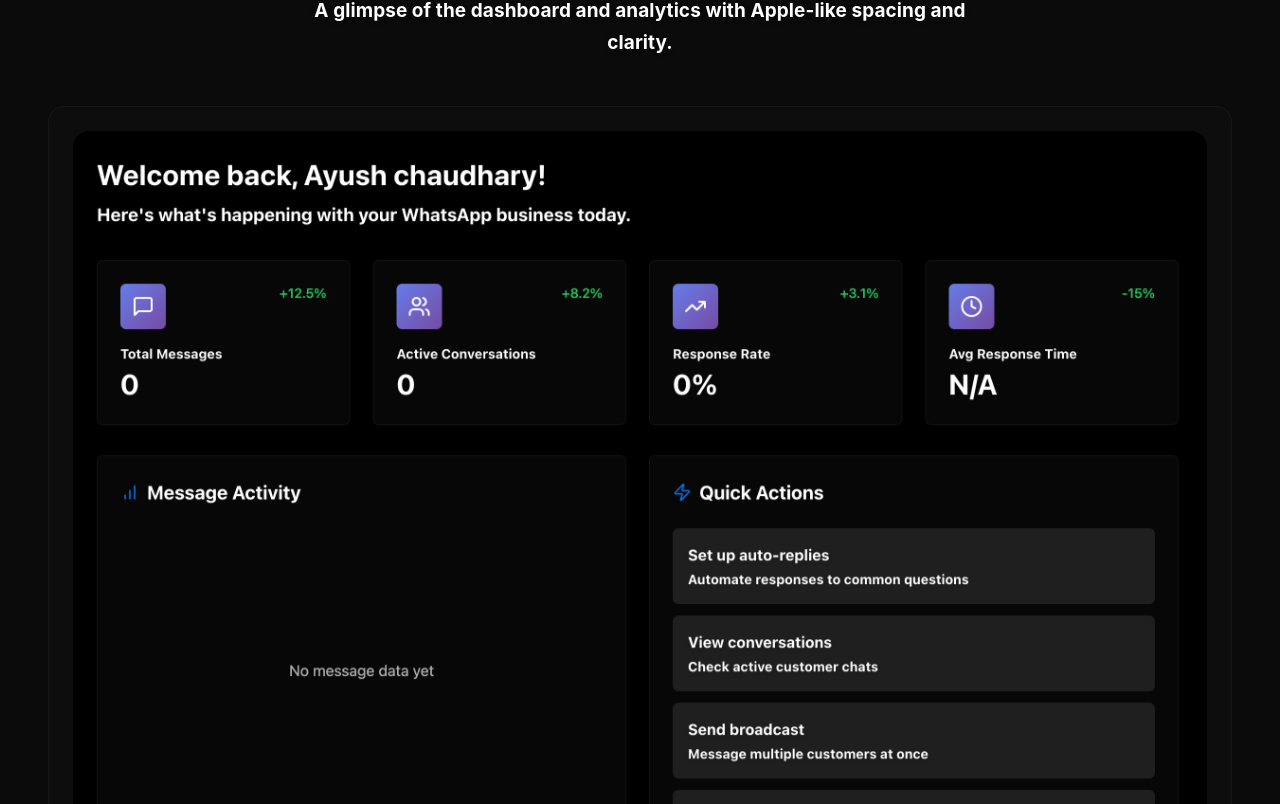
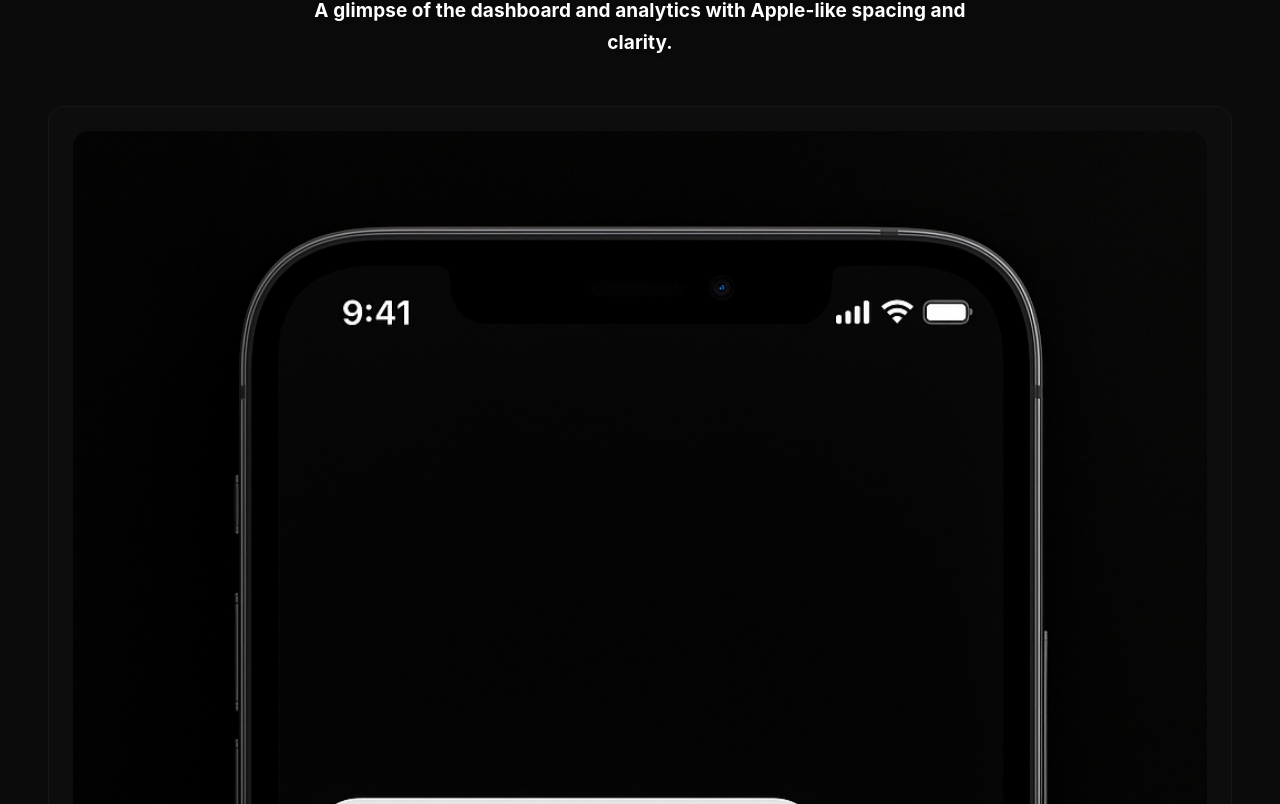
Before and after one commit to Ayush74559/whatsppx-site, a React (Vite) app: page / in a window 1280 px wide. Shown: the part 2516-3320 px from the top of the page. Built offline with nearby package versions, Linux system fonts and the light colour scheme.

Commit message:
Landing: use safe filename for showcase mockup image to avoid URL encoding issues

```diff
--- a/src/pages/Landing.tsx
+++ b/src/pages/Landing.tsx
@@ -232,7 +232,7 @@ export function Landing() {
 
           <div className="mb-10">
             <div className="showcase-mockup glass-card p-6 hover-glow mockup-float">
-              <img src="/media/Screenshot%202025-11-26%20at%202.58.40%E2%80%AFPM.png" alt="dashboard large" className="mockup-viewport rounded-md dashboard-large" />
+              <img src="/media/0a68a4e3-47c3-4684-a0d5-e2855dbc71b0.png" alt="dashboard large" className="mockup-viewport rounded-md dashboard-large" />
             </div>
           </div>
 
```
